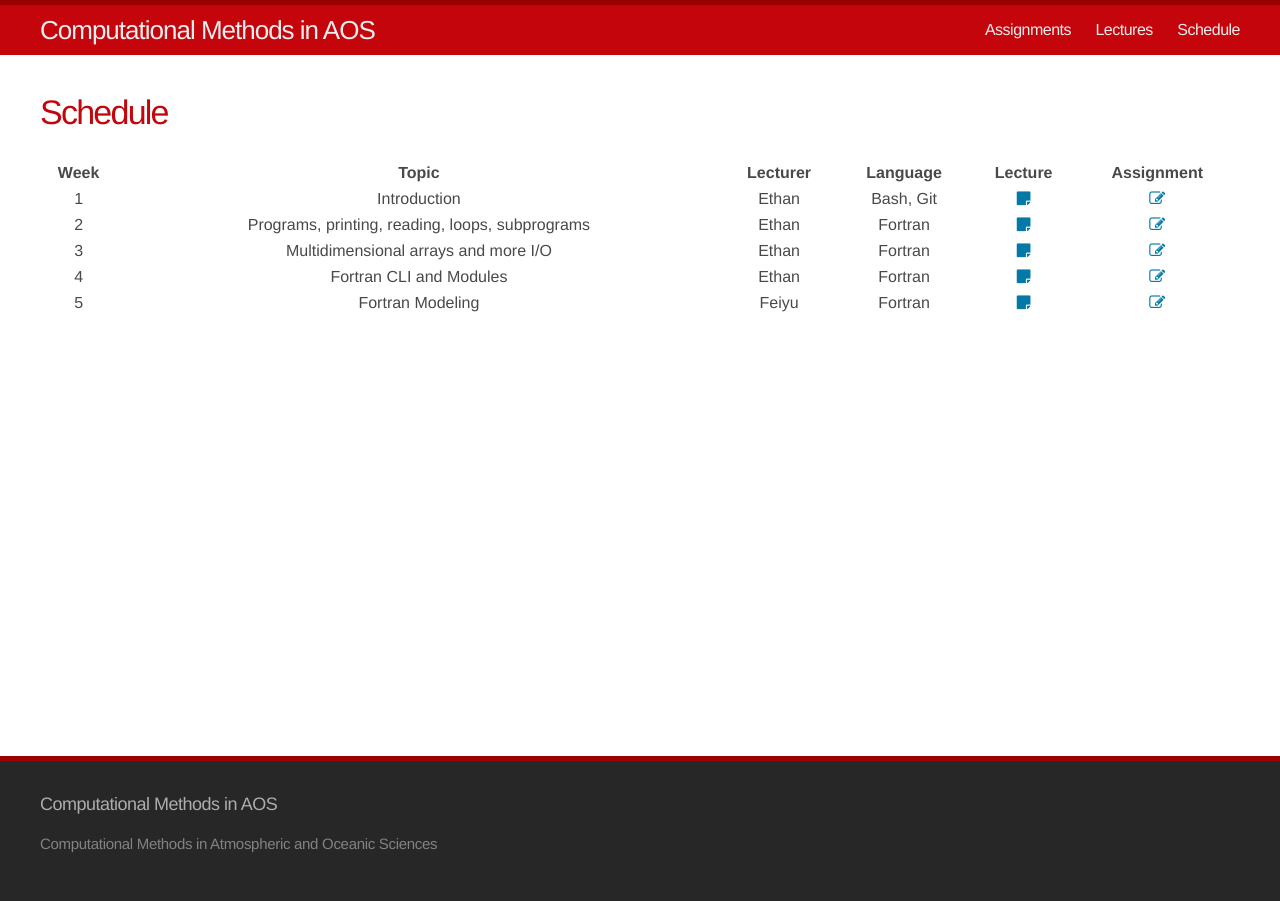
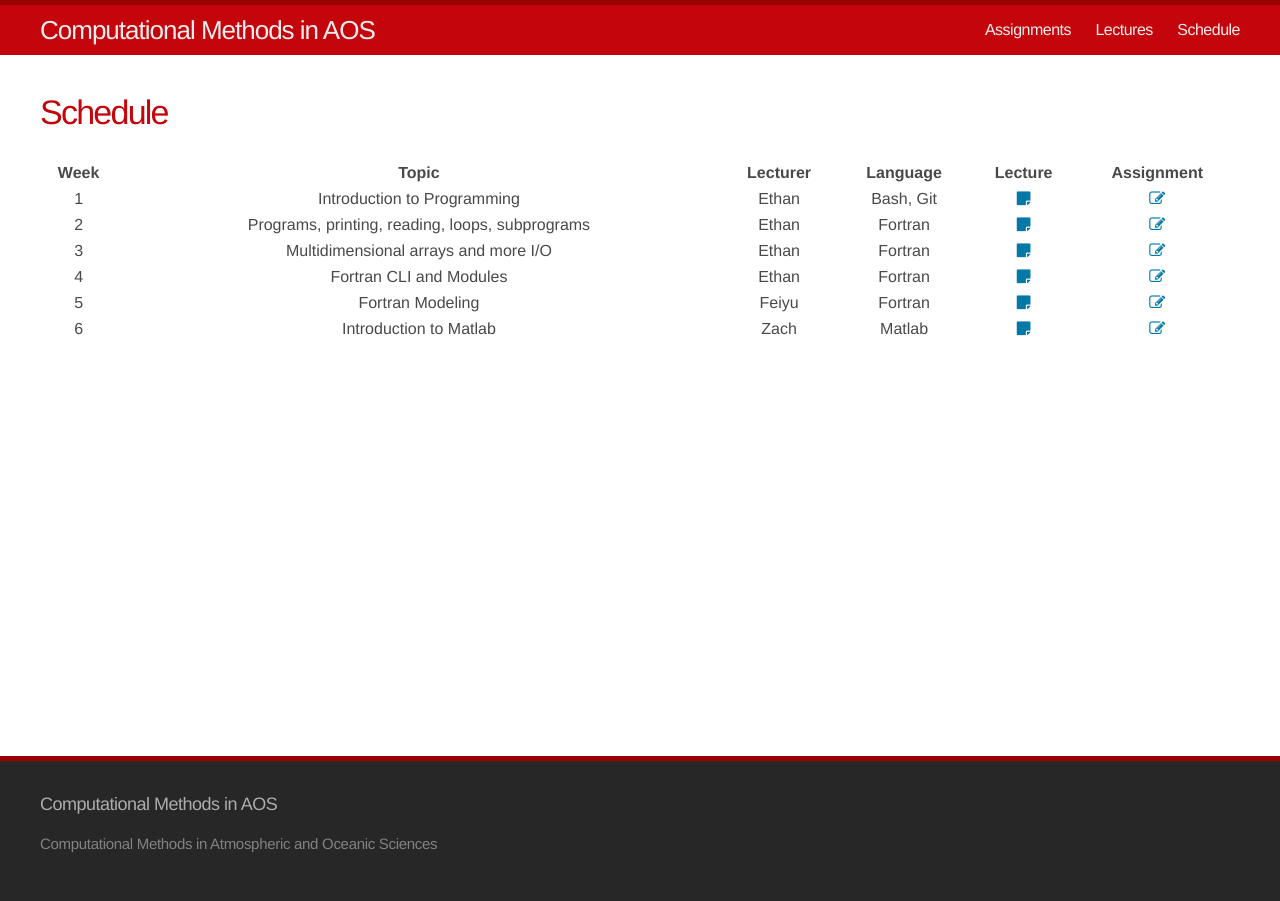
Before and after one commit to AOS573-2017/aos573-2017.github.io, a Jekyll site: the page built from schedule.md, in a window 1280 px wide. Built offline with Jekyll 4.4.1, drawn with Linux system fonts in a browser that asks for light colours.

Commit message:
Update schedule

```diff
--- a/schedule.md
+++ b/schedule.md
@@ -6,9 +6,11 @@ permalink: /schedule/
 
 <table style="width: 100%; text-align: center;">
 <tr><th>Week</th><th>Topic</th><th>Lecturer</th><th>Language</th><th>Lecture</th><th>Assignment</th></tr>
-<tr><td>1</td><td>Introduction</td><td>Ethan</td><td>Bash, Git</td><td><a href="/lectures/1-intro.html"><i class="fa fa-sticky-note"></i></a></td><td><a href="/assignments/1-intro.html"><i class="fa fa-pencil-square-o"></i></a></td></tr>
+<tr><td>1</td><td>Introduction to Programming</td><td>Ethan</td><td>Bash, Git</td><td><a href="/lectures/1-intro.html"><i class="fa fa-sticky-note"></i></a></td><td><a href="/assignments/1-intro.html"><i class="fa fa-pencil-square-o"></i></a></td></tr>
 <tr><td>2</td><td>Programs, printing, reading, loops, subprograms</td><td>Ethan</td><td>Fortran</td><td><a href="/lectures/2-fortran-intro.html"><i class="fa fa-sticky-note"></i></a></td><td><a href="/assignments/2-fortran-intro.html"><i class="fa fa-pencil-square-o"></i></a></td></tr>
 <tr><td>3</td><td>Multidimensional arrays and more I/O</td><td>Ethan</td><td>Fortran</td><td><a href="/lectures/3-fortran-arrays-io.html"><i class="fa fa-sticky-note"></i></a></td><td><a href="/assignments/3-fortran-arrays-io.html"><i class="fa fa-pencil-square-o"></i></a></td></tr>
 <tr><td>4</td><td>Fortran CLI and Modules</td><td>Ethan</td><td>Fortran</td><td><a href="/lectures/4-fortran-cli-modules-lib.html"><i class="fa fa-sticky-note"></i></a></td><td><a href="/assignments/4-fortran-cli-modules-lib.html"><i class="fa fa-pencil-square-o"></i></a></td></tr>
 <tr><td>5</td><td>Fortran Modeling</td><td>Feiyu</td><td>Fortran</td><td><a href="/lectures/5-fortran-modeling.html"><i class="fa fa-sticky-note"></i></a></td><td><a href="/assignments/5-fortran-modeling.html"><i class="fa fa-pencil-square-o"></i></a></td></tr>
+<tr><td>6</td><td>Introduction to Matlab</td><td>Zach</td><td>Matlab</td><td><a href="/lectures/6-matlab_intro.html"><i class="fa fa-sticky-note"></i></a></td><td><a href="/assignments/6-matlab_intro.html"><i class="fa fa-pencil-square-o"></i></a></td></tr>
+
 </table>
```
